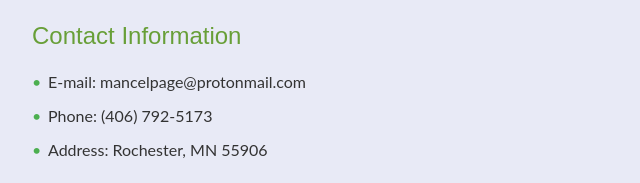
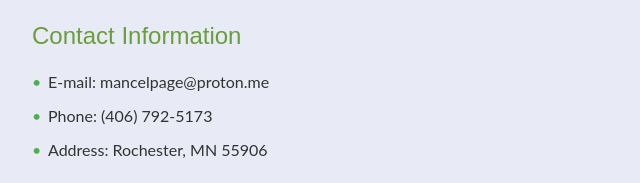
Before and after one commit to kharza-kzad/resume, a plain HTML site: page index.html in a window 1280 px wide. Shown: the part 154-337 px from the top of the page, 208-848 px from the left. Drawn offline with Linux system fonts and the light colour scheme; a script that the page names is missing.

Commit message:
Update index.html

```diff
--- a/index.html
+++ b/index.html
@@ -35,7 +35,7 @@
     <section>
       <h2>Contact Information</h2>
       <ul>
-        <li>E-mail: mancelpage@protonmail.com</li>
+        <li>E-mail: mancelpage@proton.me</li>
         <li>Phone: (406) 792-5173</li>
         <li>Address: Rochester, MN 55906</li>
       </ul>
```
